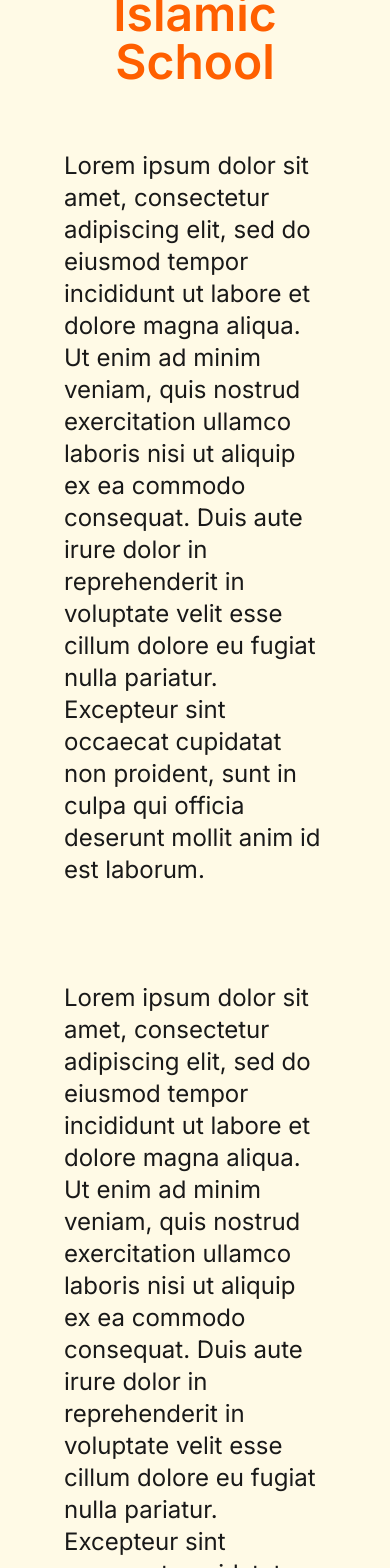
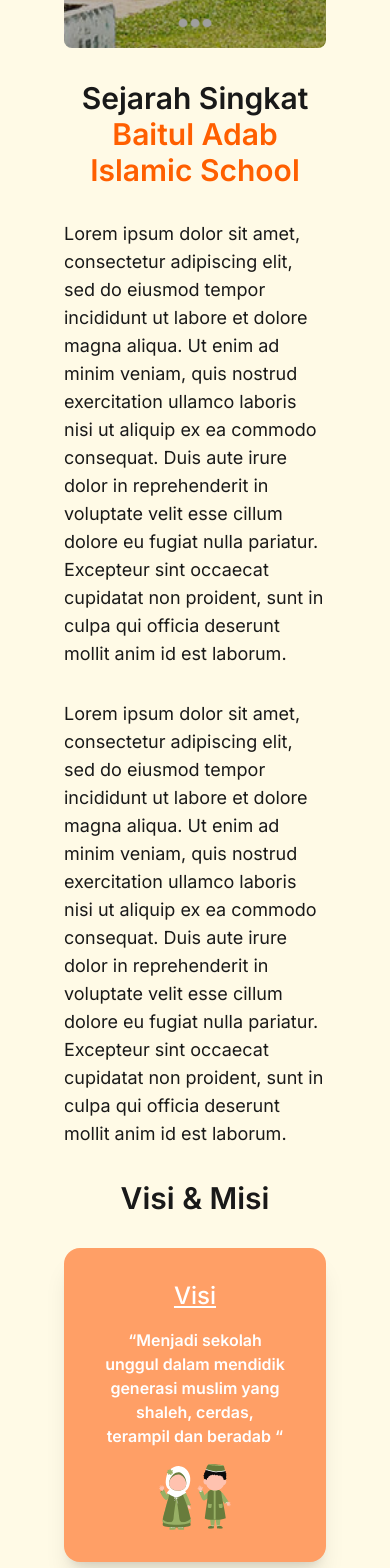
Before and after one commit to makbarramadhan62/baitul-adab-web, a Next.js app: page /profil-sekolah in a window 390 px wide. Shown: the part 432-2000 px from the top of the page. Built offline with nearby package versions, Linux system fonts and the light colour scheme.

Commit message:
style: adjust responsive

```diff
--- a/app/profil-sekolah/page.tsx
+++ b/app/profil-sekolah/page.tsx
@@ -28,14 +28,13 @@ export default function Profile() {
             height={100}
             width={100}
             unoptimized
-            style={{ width: "100%", height: "auto" }}
             src="/image/profil_sekolah/image.png"
             alt="school-pict"
-            className="object-contain mx-auto"
+            className="object-cover mx-auto w-full h-96 lg:h-auto rounded-lg"
           />
         </div>
-        <div className="w-full text-center mb-8">
-          <div className="flex flex-col justify-center gap-4 text-5xl font-semibold">
+        <div className="w-full text-center mb-0 lg:mb-8">
+          <div className="flex flex-col justify-center gap-0 lg:gap-4 text-3xl lg:text-5xl font-semibold">
             <span className="text-neutral">Sejarah Singkat</span>
             <span className="text-secondary-content">
               Baitul Adab Islamic School
@@ -43,8 +42,8 @@ export default function Profile() {
           </div>
         </div>
 
-        <div className="gap-16 flex flex-col lg:flex-row items-center justify-center text-neutral">
-          <span className="w-full lg:w-1/2 lg:order-1 mb-8 md:mb-0 text-2xl">
+        <div className="gap-0 lg:gap-16 flex flex-col lg:flex-row items-center justify-center text-neutral">
+          <span className="w-full lg:w-1/2 lg:order-1 mb-8 md:mb-0 text-lg lg:text-2xl">
             Lorem ipsum dolor sit amet, consectetur adipiscing elit, sed do
             eiusmod tempor incididunt ut labore et dolore magna aliqua. Ut enim
             ad minim veniam, quis nostrud exercitation ullamco laboris nisi ut
@@ -53,7 +52,7 @@ export default function Profile() {
             pariatur. Excepteur sint occaecat cupidatat non proident, sunt in
             culpa qui officia deserunt mollit anim id est laborum.
           </span>
-          <span className="w-full lg:w-1/2 lg:order-2 text-2xl">
+          <span className="w-full lg:w-1/2 lg:order-2 text-lg lg:text-2xl">
             Lorem ipsum dolor sit amet, consectetur adipiscing elit, sed do
             eiusmod tempor incididunt ut labore et dolore magna aliqua. Ut enim
             ad minim veniam, quis nostrud exercitation ullamco laboris nisi ut
@@ -69,25 +68,22 @@ export default function Profile() {
       {/* Second Section */}
       <section id="profile-second" className="w-full my-8">
         <div className="px-16 flex flex-col gap-8 items-center justify-center">
-          <div className="w-full text-center mb-8">
-            <div className="flex flex-col justify-center gap-4 text-5xl font-semibold">
+          <div className="w-full text-center mb-0 lg:mb-8">
+            <div className="flex flex-col justify-center gap-4 text-3xl lg:text-5xl font-semibold">
               <span className="text-neutral">Visi & Misi</span>
             </div>
           </div>
 
-          <div className="gap-16 flex flex-col lg:flex-row items-center justify-center text-neutral">
+          <div className="gap-8 lg:gap-16 flex flex-col lg:flex-row items-center justify-center text-neutral">
             {/* Bagian Kiri */}
-            <div className="lg:w-1/2 lg:order-1 mb-8 md:mb-0">
-              <div
-                style={{ height: "500px" }}
-                className="card gap-24 bg-primary-content shadow-xl px-16"
-              >
-                <div className="card-body gap-10 text-white">
-                  <h2 className="card-title mx-auto underline text-4xl font-medium">
+            <div className="lg:w-1/2 lg:order-1 mb-0 lg:mb-8">
+              <div className="card gap-24 bg-primary-content shadow-xl px-2 lg:px-16 h-auto lg:h-[500px]">
+                <div className="card-body gap-4 lg:gap-10 text-white">
+                  <h2 className="card-title mx-auto underline text-2xl lg:text-4xl font-medium">
                     Visi
                   </h2>
                   <div className="flex flex-col gap-8">
-                    <span className="text-lg font-semibold text-center">
+                    <span className="text-md lg:text-lg font-semibold text-center">
                       “Menjadi sekolah unggul dalam mendidik generasi muslim
                       yang shaleh, cerdas, terampil dan beradab “
                     </span>
@@ -107,13 +103,10 @@ export default function Profile() {
               </div>
             </div>
             {/* Bagian Kiri */}
-            <div className="lg:w-1/2 lg:order-1 mb-8 md:mb-0">
-              <div
-                style={{ height: "500px" }}
-                className="card bg-primary-content shadow-xl px-16"
-              >
-                <div className="card-body gap-10 text-white">
-                  <h2 className="card-title mx-auto underline text-4xl font-medium">
+            <div className="lg:w-1/2 lg:order-1 mb-0 lg:mb-8">
+              <div className="card bg-primary-content shadow-xl px-2 lg:px-16 h-auto lg:h-[500px]">
+                <div className="card-body gap-4 lg:gap-10 text-white">
+                  <h2 className="card-title mx-auto underline text-2xl lg:text-4xl font-medium">
                     Misi
                   </h2>
                   <div>
--- a/app/profil-sekolah/tab_1.tsx
+++ b/app/profil-sekolah/tab_1.tsx
@@ -22,7 +22,7 @@ const Tab_1 = () => {
         alt="school-pict"
         className="object-contain mx-auto absolute bottom-5 right-5"
       />
-      <span className="font-bold text-5xl text-center">
+      <span className="font-bold text-3xl lg:text-5xl text-center">
         <span className="text-white">Karakter</span> Apa Saja Yang dibentuk?
       </span>
 
--- a/app/profil-sekolah/tab_2.tsx
+++ b/app/profil-sekolah/tab_2.tsx
@@ -22,7 +22,7 @@ const Tab_2 = () => {
         alt="school-pict"
         className="object-contain mx-auto absolute bottom-5 right-5"
       />
-      <span className="font-bold text-5xl text-center">
+      <span className="font-bold text-3xl lg:text-5xl text-center">
         <span className="text-white">Lulusan</span> Seperti Apa Yang Dibentuk?
       </span>
 
--- a/app/profil-sekolah/tab_3.tsx
+++ b/app/profil-sekolah/tab_3.tsx
@@ -3,7 +3,7 @@ import FacilityCard from "@/components/facilityCard";
 const Tab_3 = () => {
   return (
     <div className="mt-4 card p-10 bg-primary-content relative">
-      <span className="font-bold text-5xl text-center">
+      <span className="font-bold text-3xl lg:text-5xl text-center">
         <span className="text-white">Fasilitas</span> Apa Saja Yang Tersedia?
       </span>
 
```
